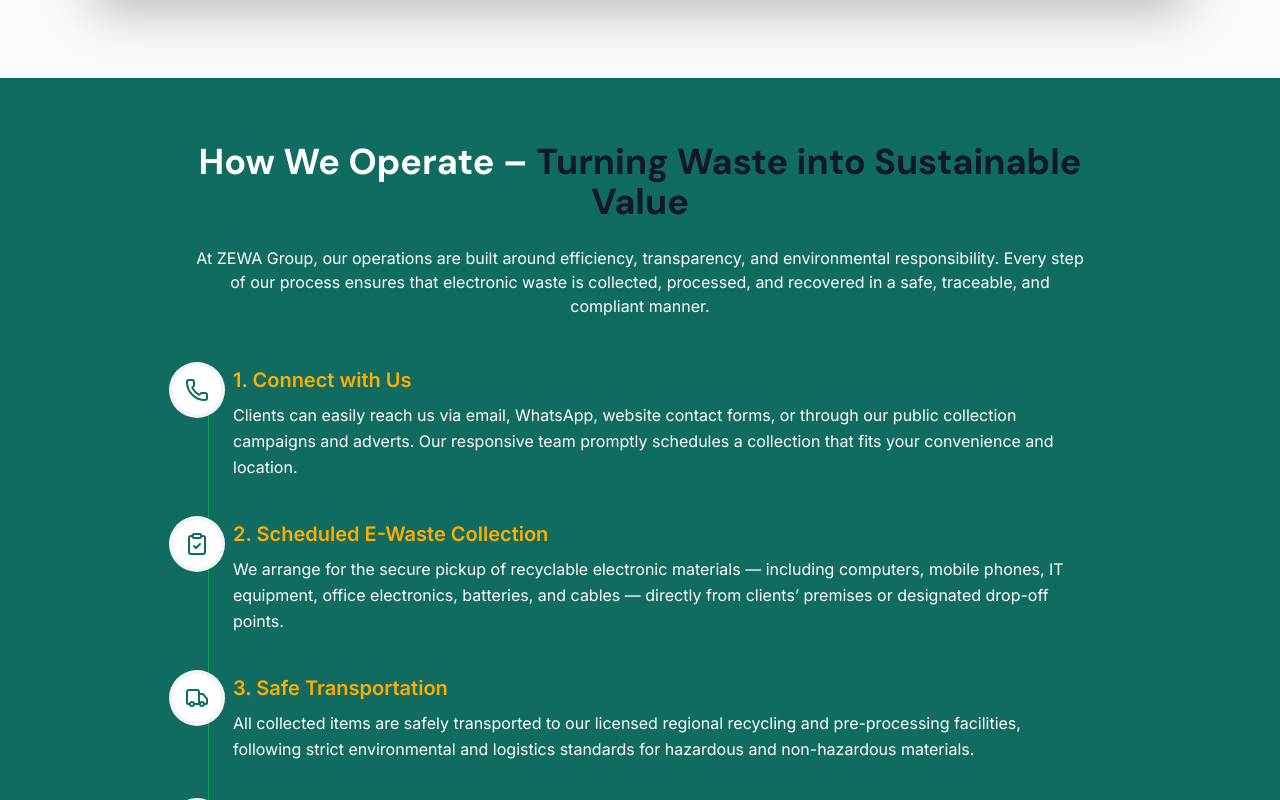
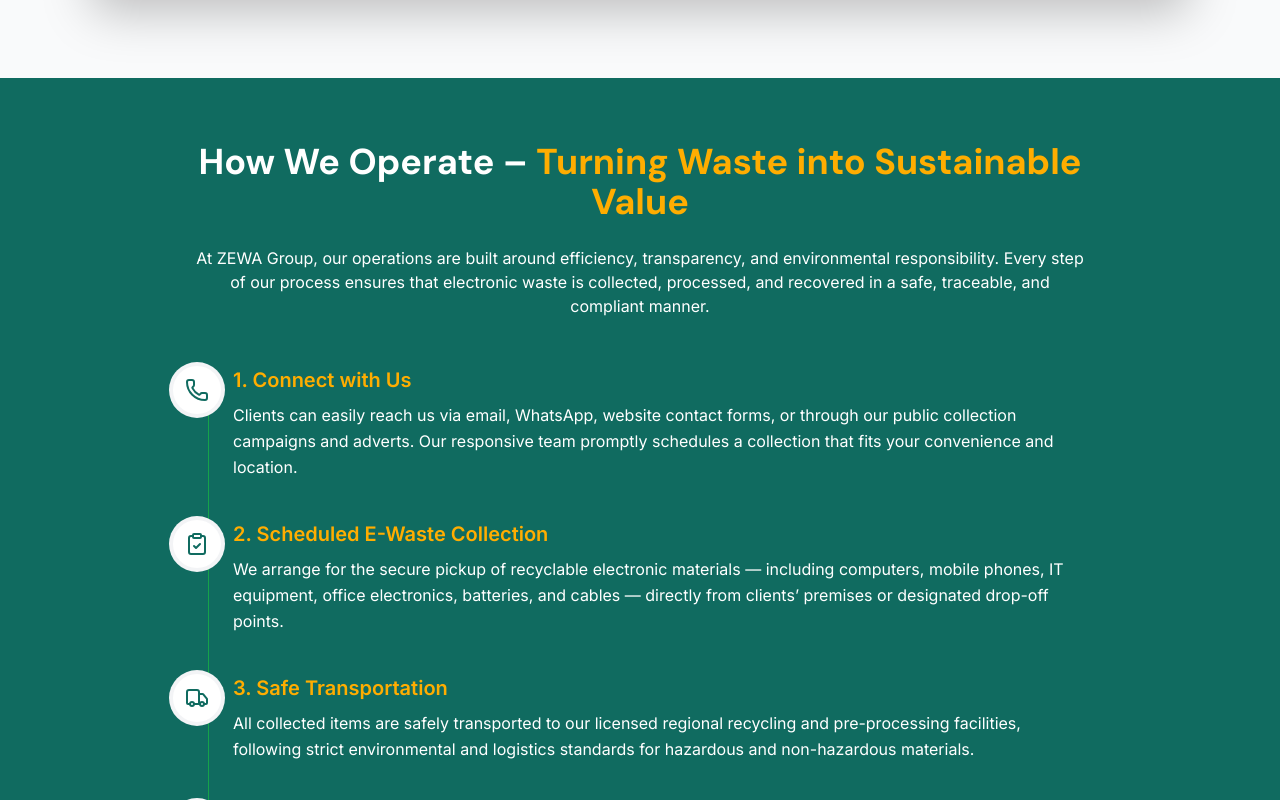
Before and after one commit to ikennaex/zewa-africa, a React (Vite) app: page / in a window 1280 px wide. Shown: the part 7500-8300 px from the top of the page. Built offline with nearby package versions, Linux system fonts and the light colour scheme; a web font is replaced by a local one.

Commit message:
update: UI changes

```diff
--- a/src/Components/Companies/Companies.jsx
+++ b/src/Components/Companies/Companies.jsx
@@ -3,7 +3,6 @@
 
 // Import your images (place them in /src/assets/logos)
 import {
-  epr,
   hp,
   birger,
   ltc,
@@ -20,7 +19,6 @@
 } from "../../imports";
 const Companies = () => {
   const logos = [
-    { src: epr, alt: "EPR" },
     { src: hp, alt: "HP" },
     { src: birger, alt: "Birger" },
     { src: ltc, alt: "LTC" },
--- a/src/Components/Operation/Operation.jsx
+++ b/src/Components/Operation/Operation.jsx
@@ -58,7 +58,7 @@
           viewport={{ once: true }}
           className="text-3xl md:text-4xl font-bold text-center text-white mb-6"
         >
-          How We Operate – <span className="text-gray-900">Turning Waste into Sustainable Value</span>
+          How We Operate – <span className="text-customYellow">Turning Waste into Sustainable Value</span>
         </motion.h1>
 
         <motion.p
```
